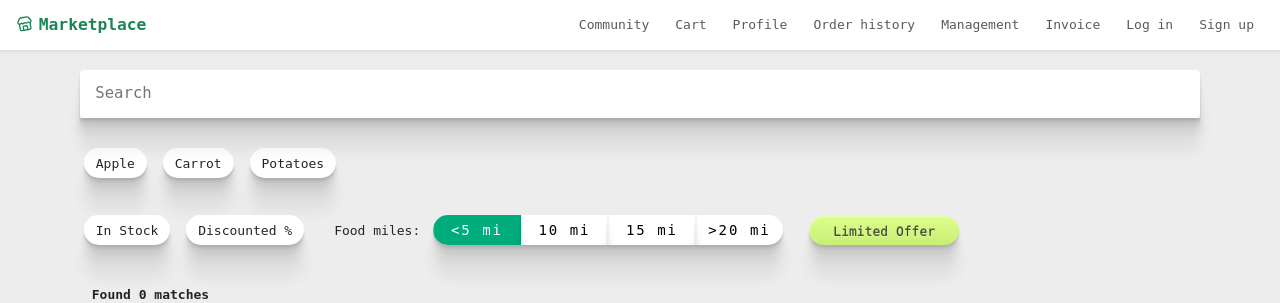
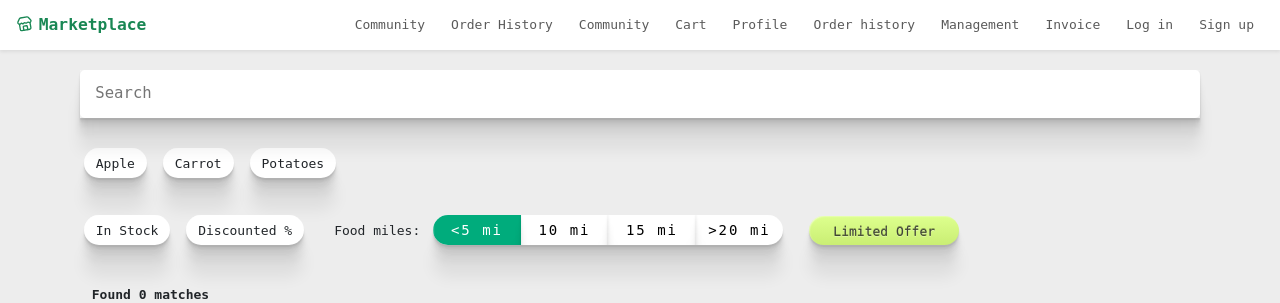
Before and after one commit to SkProGL/marketplace, a Django app: page / in a window 1280 px wide. Shown: the top 303 px of the page. Run offline with Django 5.2, Linux system fonts and the light colour scheme; data that the repository does not hold is empty.

Commit message:
changed routes on homepage

```diff
--- a/marketplace_platform/core/templates/base.html
+++ b/marketplace_platform/core/templates/base.html
@@ -48,6 +48,8 @@
                             <button type="submit" class="btn btn-sm btn-outline-danger">Logout</button>
                         </form>
                     {% else %}
+                        <a class="nav-link" href="{% url 'community' %}">Community</a>
+                        <a class="nav-link" href="{% url 'order_history' %}">Order History</a>
                         <a class="nav-link" href="">Community</a>
                         <a class="nav-link" href="">Cart</a>
                         <a class="nav-link" href="">Profile</a>
```
